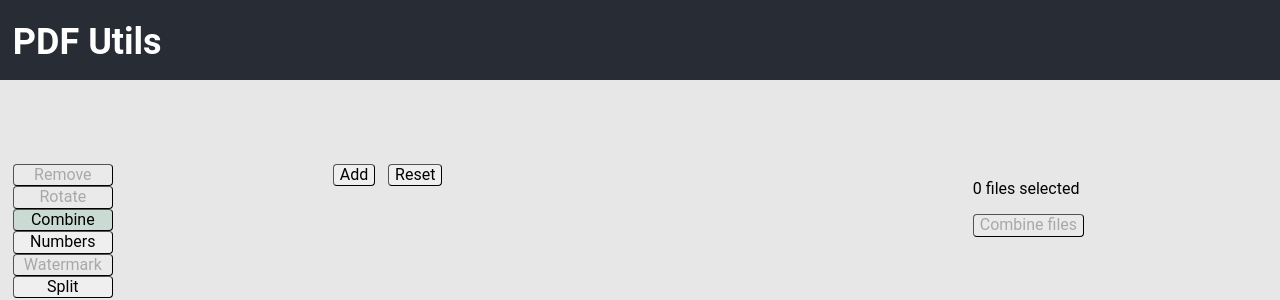
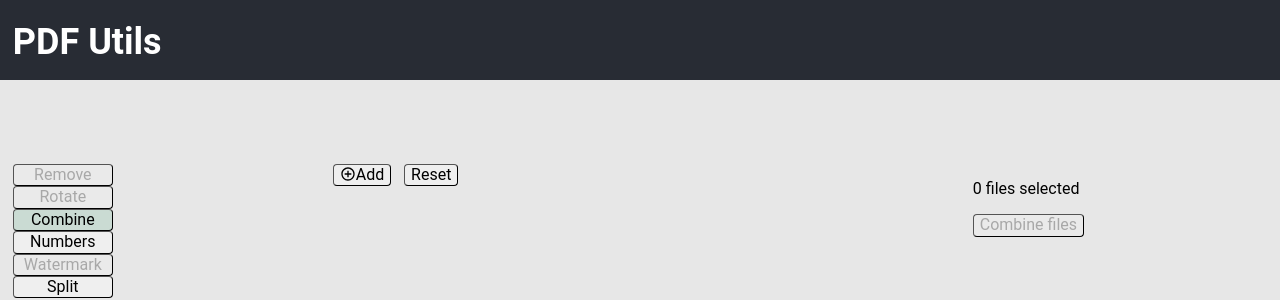
Before and after one commit to c1b3rt00lk1t/pdf-poc, a React (Vite) app: page / in a window 1280 px wide. Shown: the top 300 px of the page. Built offline with nearby package versions, Linux system fonts and the light colour scheme.

Commit message:
Add 'add' icon in button and adjust style

```diff
--- a/src/components/FileSelection.module.css
+++ b/src/components/FileSelection.module.css
@@ -7,4 +7,12 @@
 .button {
   width: min-content;
   margin-right: 1vw;
+  display: flex;
 }
+
+.buttonGroup {
+  display: flex;
+  flex-direction: row;
+  justify-content: flex-start;
+  align-items: center;
+}
--- a/src/components/FileSelection.tsx
+++ b/src/components/FileSelection.tsx
@@ -7,6 +7,7 @@ import { useRef } from "react";
 import { Action } from "../types";
 import styles from "./FileSelection.module.css";
 import FileList from "./FileList";
+import { MdAddCircleOutline } from "react-icons/md";
 
 export interface FileSelectionProps {
   files: File[];
@@ -50,9 +51,10 @@ const FileSelection = ({
 
   return (
     <div className={styles.FileSelection}>
-      <div>
+      <div className={styles.buttonGroup}>
         <button className={styles.button} onClick={handleClickAdd}>
-          Add
+          <MdAddCircleOutline />
+          <span>Add</span>
         </button>
         <button
           className={styles.button}
```
